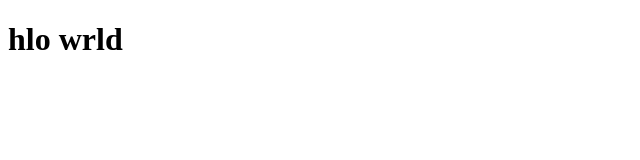
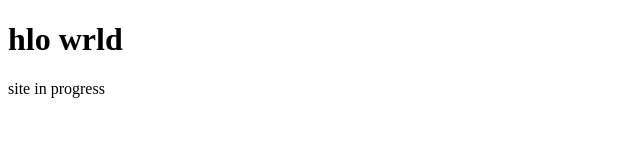
Before and after one commit to AdamIverson/ai-test, a plain HTML site: page index.html in a window 1280 px wide. Shown: the whole page, without its empty margins (0-640 px from the left). Drawn offline with Linux system fonts and the light colour scheme.

Commit message:
Update index.html

```diff
--- a/index.html
+++ b/index.html
@@ -8,5 +8,6 @@
 </head>
 <body>
     <h1>hlo wrld</h1>
+    <p>site in progress</p>
 </body>
 </html>
```
